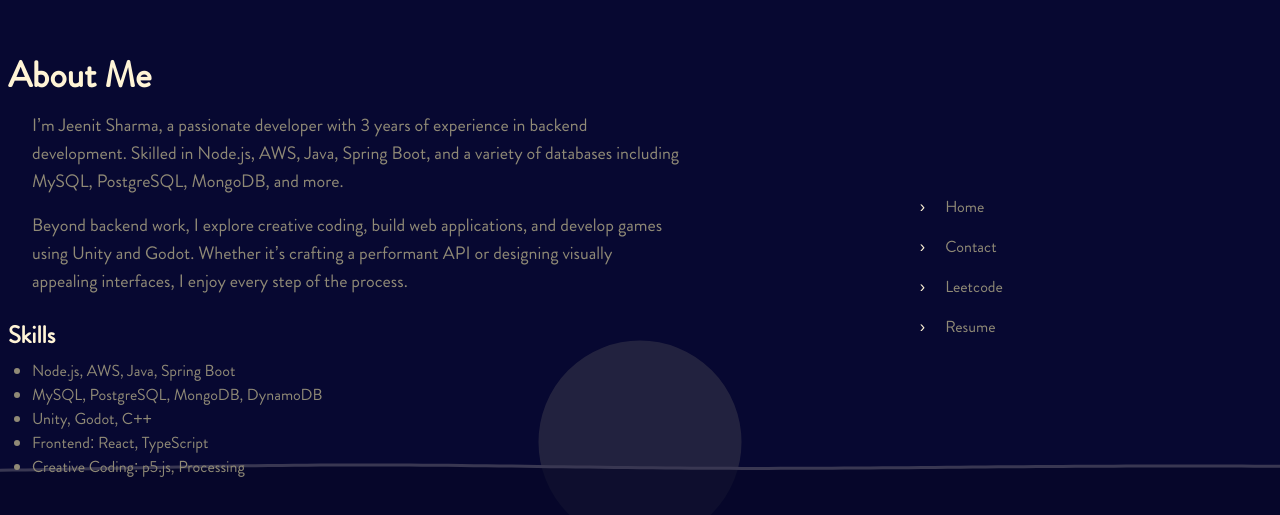
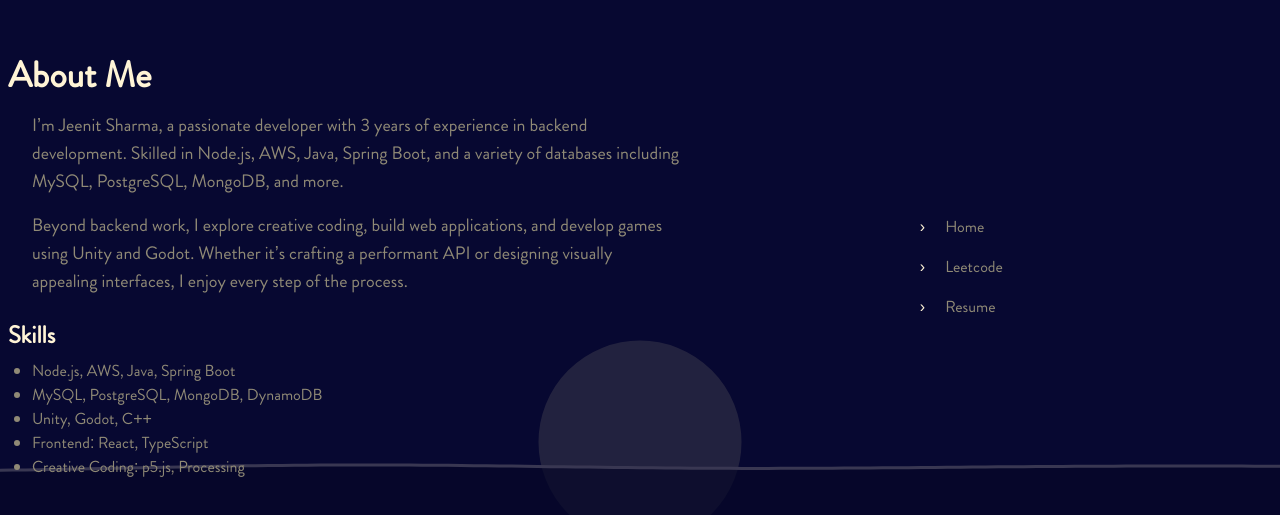
Before and after one commit to js313/portfolio, a React (Create React App) app: page /about in a window 1280 px wide. Shown: the part 133-648 px from the top of the page. Built offline with nearby package versions, Linux system fonts and the light colour scheme.

Commit message:
feat: disable contact navigation if the site is static and make site static

```diff
--- a/src/App.tsx
+++ b/src/App.tsx
@@ -8,6 +8,7 @@ import About from "./pages/About";
 import LoadingWave from "components/LoadingWave";
 import { useIsFetching, useIsMutating } from "@tanstack/react-query";
 import { useLoadingState } from "hooks/useLoadingState";
+import { shouldUseStatic } from "config";
 
 const pageChangeLoadingProperties = {
   amplitude: 20,
@@ -47,7 +48,7 @@ function App() {
       <Routes>
         <Route path="/" element={<Home />} />
         <Route path="/projects" element={<Projects />} />
-        <Route path="/contact" element={<Contact />} />
+        {!shouldUseStatic && <Route path="/contact" element={<Contact />} />}
         <Route path="/about" element={<About />} />
         <Route path="*" element={<Navigate replace to="/" />} />
       </Routes>
--- a/src/components/P5SketchViewer.tsx
+++ b/src/components/P5SketchViewer.tsx
@@ -27,10 +27,11 @@ const P5SketchViewer: React.FC<P5SketchViewerProps> = ({
         &times;
       </button>
       {!isLoading && !isError && (
+        // Don't like this, improve implementation
         <iframe
           title="P5 Sketch Viewer"
           srcDoc={`<html>
-          <head><script src="https://cdnjs.cloudflare.com/ajax/libs/p5.js/1.4.0/p5.min.js"></script></head>
+          <head><script src="https://cdn.jsdelivr.net/npm/p5@1.11.2/lib/p5.min.js"></script></head>
           <body>
             <script>${sketchCode}</script>
           </body>
--- /dev/null
+++ b/src/config.ts
@@ -0,0 +1 @@
+export const shouldUseStatic = process.env.REACT_APP_SHOW_STATIC === "true";
--- a/src/hooks/useProjects.ts
+++ b/src/hooks/useProjects.ts
@@ -2,10 +2,9 @@ import { useQuery, UseQueryOptions } from "@tanstack/react-query";
 import axiosInstance from "../api/axios";
 import { Project } from "types/project";
 import ProjectsFallback from "../api/fallback/projects.json";
+import { shouldUseStatic } from "config";
 
 export const useProjects = (options?: UseQueryOptions<Project[]>) => {
-  const shouldUseStatic = process.env.REACT_APP_SHOW_STATIC === "true";
-
   return useQuery<Project[], Error>({
     queryKey: ["projects"],
     queryFn: async () => {
--- a/src/pages/About.tsx
+++ b/src/pages/About.tsx
@@ -5,6 +5,7 @@ import BipartiteLayout from "layouts/BipartiteLayout";
 import { NavItem } from "types/navigation";
 import Navigation from "components/Navigation";
 import { useResume } from "hooks/useResume";
+import { shouldUseStatic } from "config";
 
 const About: React.FC = () => {
   const { mutateAsync: fetchResume } = useResume();
@@ -12,7 +13,7 @@ const About: React.FC = () => {
   const navItems: NavItem[] = useMemo(
     () => [
       { name: "Home", to: "/home" },
-      { name: "Contact", to: "/contact" },
+      ...(!shouldUseStatic ? [{ name: "Contact", to: "/contact" }] : []),
       {
         name: "Leetcode",
         to: process.env.REACT_APP_LEETCODE_LINK || "https://leetcode.com/JS00",
--- a/src/pages/Home.tsx
+++ b/src/pages/Home.tsx
@@ -4,10 +4,11 @@ import Animated from "components/Animated";
 import { NavItem } from "types/navigation";
 import { defaultAnimationProps } from "constants/animations";
 import BipartiteLayout from "layouts/BipartiteLayout";
+import { shouldUseStatic } from "config";
 
 const navItems: NavItem[] = [
   { name: "Projects", to: "/projects" },
-  { name: "Contact", to: "/contact" },
+  ...(!shouldUseStatic ? [{ name: "Contact", to: "/contact" }] : []),
   { name: "About", to: "/about" },
 ];
 
--- a/src/pages/Projects.tsx
+++ b/src/pages/Projects.tsx
@@ -9,10 +9,11 @@ import { useProjectTypes } from "hooks/useProjectTypes";
 import { ProjectType } from "types/project-type";
 import ProjectCard from "components/ProjectCard";
 import P5SketchViewer from "components/P5SketchViewer";
+import { shouldUseStatic } from "config";
 
 const navItems: NavItem[] = [
   { name: "Home", to: "/home" },
-  { name: "Contact", to: "/contact" },
+  ...(!shouldUseStatic ? [{ name: "Contact", to: "/contact" }] : []),
   { name: "About", to: "/about" },
 ];
 
@@ -150,7 +151,7 @@ const Projects: React.FC = () => {
       </div>
 
       {/* Projects list */}
-      <div className="overflow-y-scroll h-full md:border md:h-5/6 md:w-4/5 rounded-lg p-4 scrollbar-none md:mr-10">
+      <div className="overflow-y-scroll h-full md:border md:h-5/6 md:w-4/5 rounded-lg p-4 scrollbar-none md:mr-10 bg-black bg-opacity-20 md:bg-clear md:bg-opacity-0">
         {(areProjectsLoading || areProjectTypesLoading) && (
           <p className="text-secondary">Loading projects...</p>
         )}
```
Also changed, not shown: 1 other file (tests, documents, lock files or other folders).
